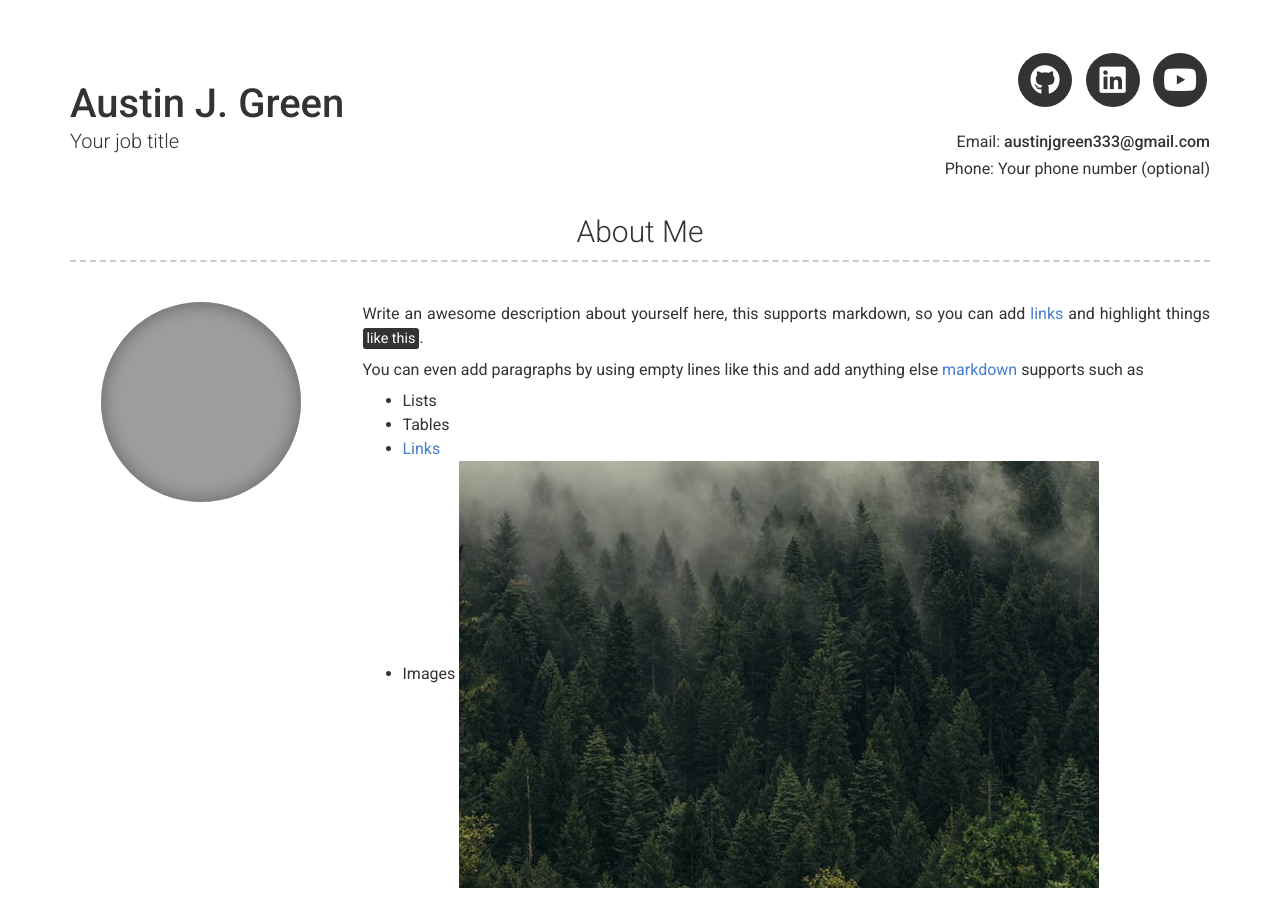
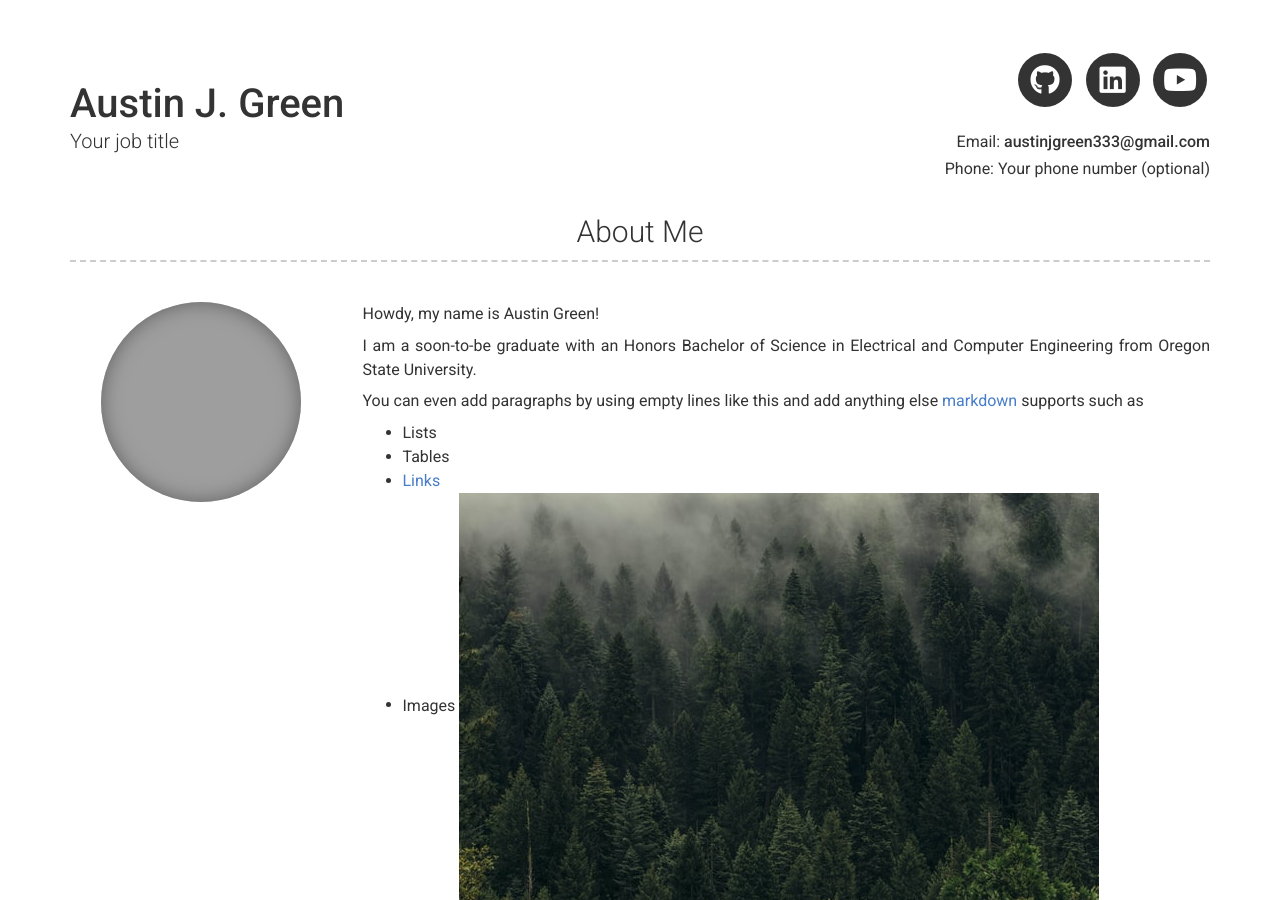
Before and after one commit to AustinJGreen333/AustinJGreen333.github.io, a Jekyll site: the page built from index.md, in a window 1280 px wide and 900 px high. Built offline with Jekyll 4.4.1, drawn with Linux system fonts in a browser that asks for light colours; nearby versions of some CDN libraries; grey boxes are pictures that could not be loaded.

Commit message:
Profile info hotfix

```diff
--- a/_config.yml
+++ b/_config.yml
@@ -50,9 +50,11 @@ youtube_username: jekyll
 
 # About Section
 # about_title: About Me (Use this to override about section title)
-about_profile_image: /images/AustinEdit-3.jpg
+about_profile_image: images\AustinEdit-3.jpg
 about_content: | # this will include new lines to allow paragraphs
-  Write an awesome description about yourself here, this supports markdown, so you can add [links](http://foobar.com) and highlight things <mark>like this</mark>.
+  Howdy, my name is Austin Green!
+
+  I am a soon-to-be graduate with an Honors Bachelor of Science in Electrical and Computer Engineering from Oregon State University.
 
   You can even add paragraphs by using empty lines like this and add anything else [markdown](https://www.markdownguide.org/getting-started#what-is-markdown) supports such as
     - Lists
```
